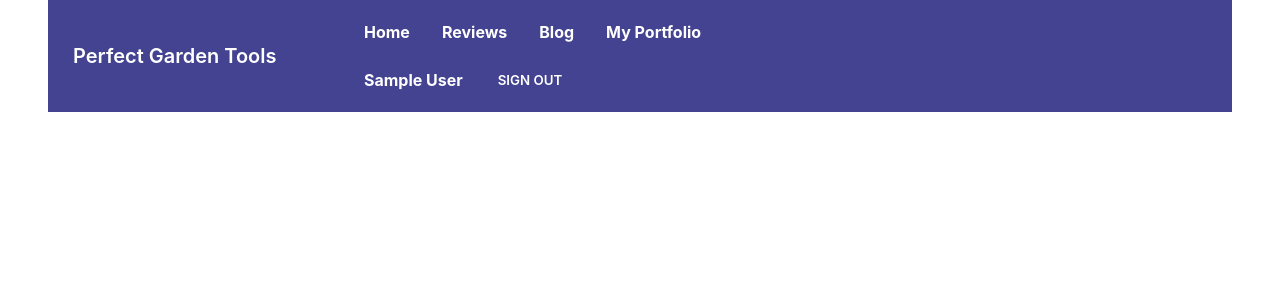
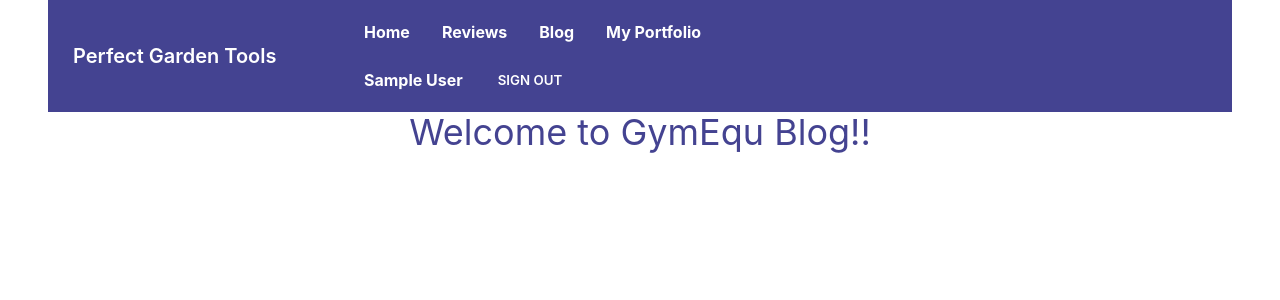
Before and after one commit to MAHossain1/gym-equ-warehouse, a React (Create React App) app: page /blog in a window 1280 px wide. Shown: the top 300 px of the page. Built offline with nearby package versions, Linux system fonts and the light colour scheme; no server answers; sample sign-in values are in the browser's storage.

Commit message:
requireAuth implemented

```diff
--- a/src/App.js
+++ b/src/App.js
@@ -1,6 +1,8 @@
 import { Route, Routes } from "react-router-dom";
 import "./App.css";
+import Blog from "./pages/Blog/Blog";
 import Home from "./pages/Home/Home";
+import RequireAuth from "./pages/Login/RequireAuth";
 import SignIn from "./pages/Login/SignIn";
 import SignUp from "./pages/Login/SignUp";
 import Navbar from "./pages/Shared/Navbar";
@@ -11,6 +13,15 @@ function App() {
       <Navbar></Navbar>
       <Routes>
         <Route path="/" element={<Home />} />
+        <Route path="/home" element={<Home />} />
+        <Route
+          path="/blog"
+          element={
+            <RequireAuth>
+              <Blog />
+            </RequireAuth>
+          }
+        />
         <Route path="/signin" element={<SignIn />} />
         <Route path="/signup" element={<SignUp />} />
       </Routes>
--- /dev/null
+++ b/src/pages/Blog/Blog.js
@@ -0,0 +1,13 @@
+import React from "react";
+
+const Blog = () => {
+  return (
+    <div>
+      <h2 className="text-center text-4xl text-primary">
+        Welcome to GymEqu Blog!!
+      </h2>
+    </div>
+  );
+};
+
+export default Blog;
--- /dev/null
+++ b/src/pages/Login/RequireAuth.js
@@ -0,0 +1,23 @@
+import React from "react";
+import { useAuthState } from "react-firebase-hooks/auth";
+import { Navigate, useLocation } from "react-router-dom";
+import auth from "../../firebase.init";
+import Loading from "../Shared/Loading";
+
+const RequireAuth = ({ children }) => {
+  const [user, loading] = useAuthState(auth);
+  const location = useLocation();
+
+  if (loading) {
+    return <Loading></Loading>;
+  }
+
+  if (!user) {
+    return (
+      <Navigate to="/signin" state={{ from: location }} replace></Navigate>
+    );
+  }
+  return children;
+};
+
+export default RequireAuth;
```
